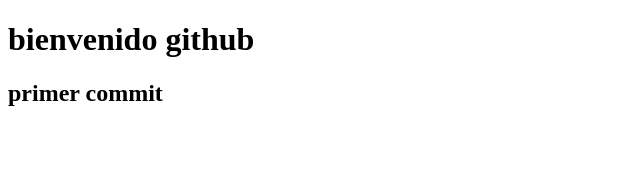
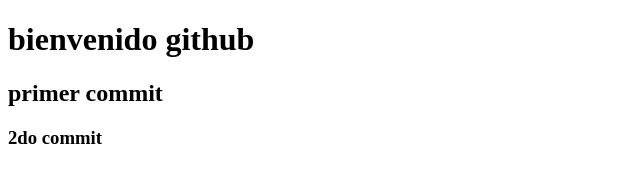
Before and after one commit to annabellapezzu/practica-en-casa, a plain HTML site: page index.html in a window 1280 px wide. Shown: the whole page, without its empty margins (0-640 px from the left). Drawn offline with Linux system fonts and the light colour scheme.

Commit message:
este es el segundo commit

```diff
--- a/index.html
+++ b/index.html
@@ -9,6 +9,7 @@
 <body>
     <h1>bienvenido github</h1>
     <h2>primer commit</h2>
+    <h3>2do commit</h3>
 
 </body>
 </html>
```
